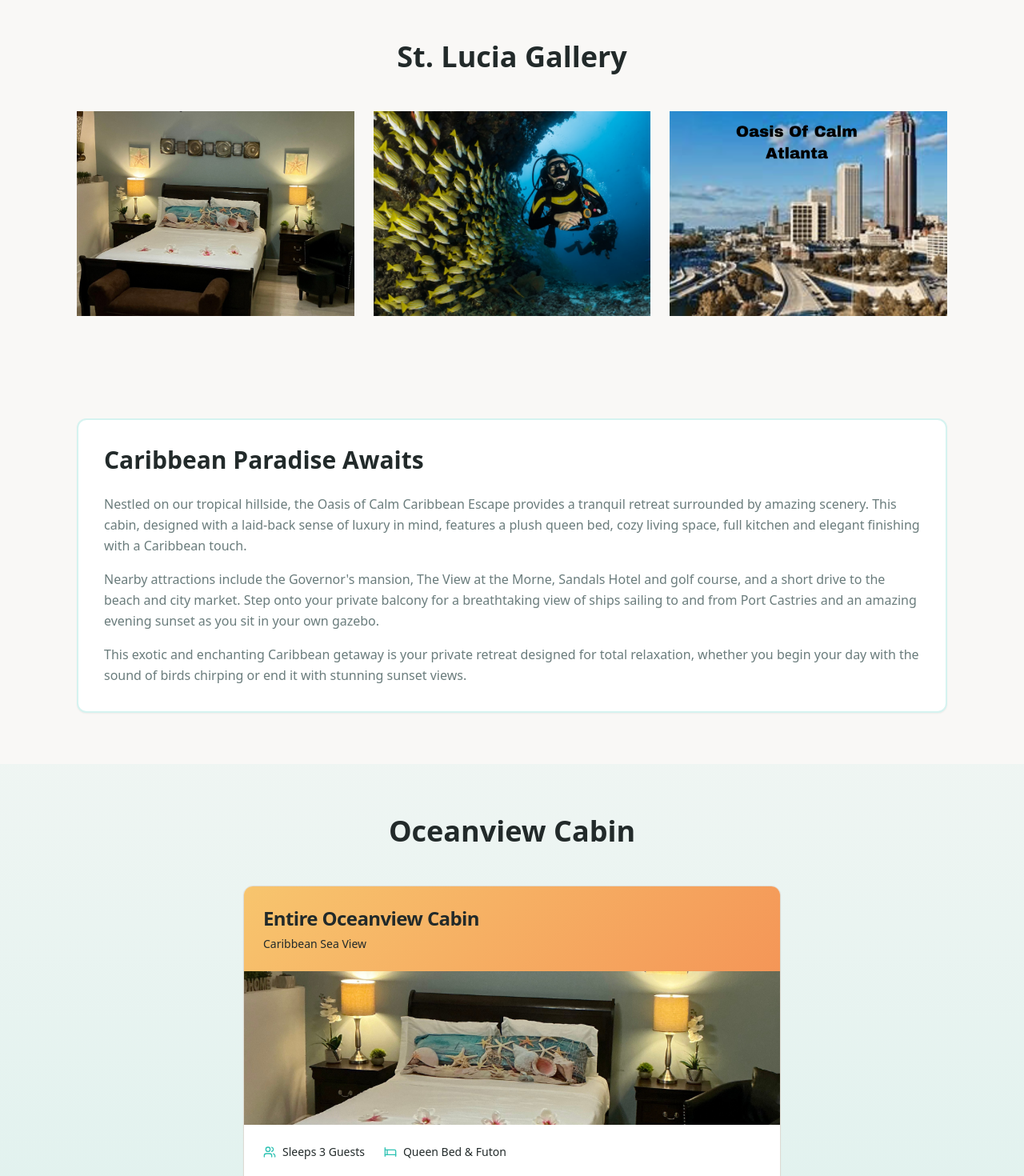
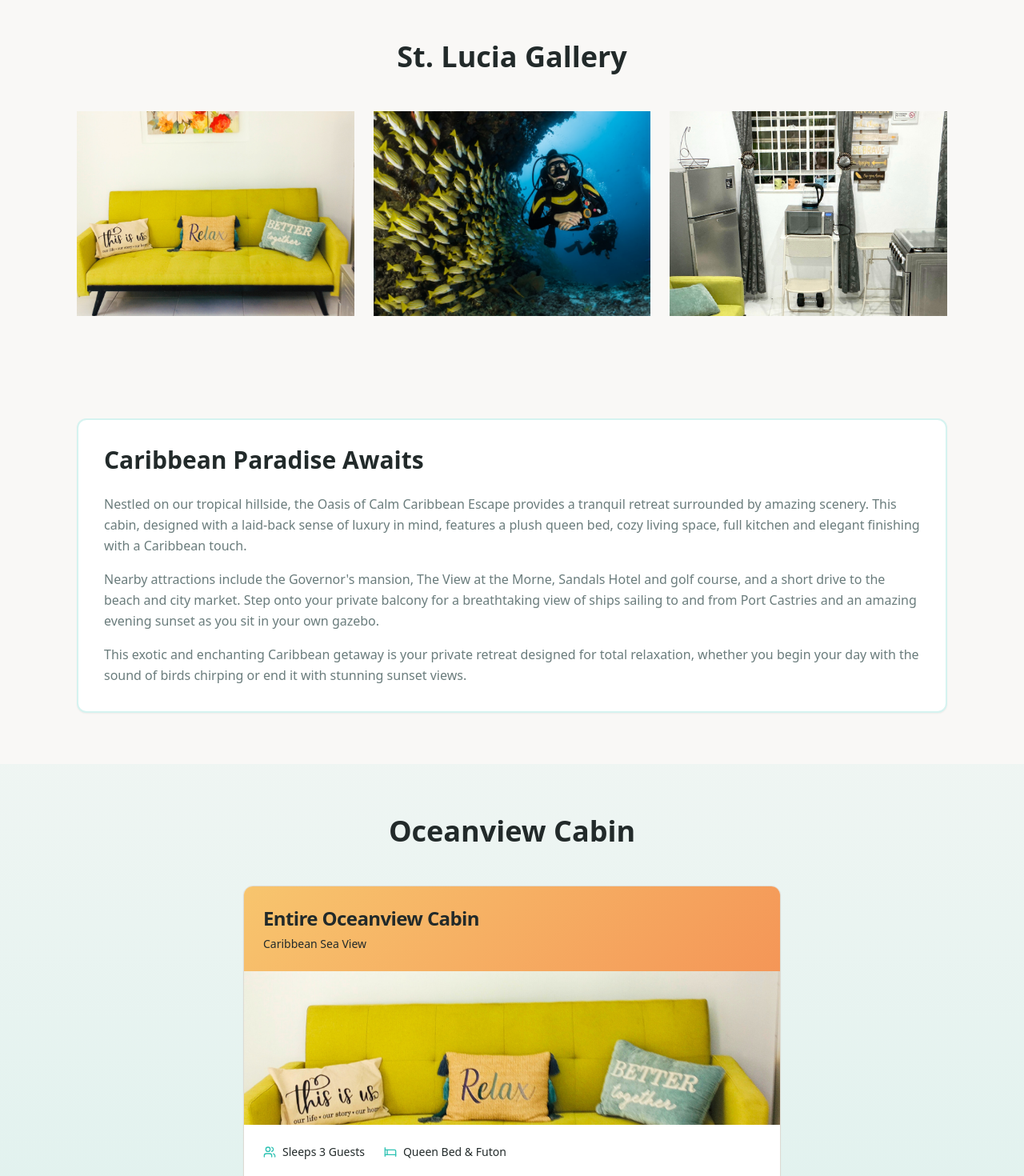
Before and after one commit to rehannn27/oasis-zenflow-integrator-main, a React (Vite) app: page /st-lucia in a window 1280 px wide. Shown: the part 460-1930 px from the top of the page at 80% size. Built offline with nearby package versions, Linux system fonts and the light colour scheme; no server answers; the HTML template or start-up script is replaced by a standard one.

Commit message:
Separate Atlanta and St. Lucia images correctly

```diff
--- a/src/pages/Atlanta.tsx
+++ b/src/pages/Atlanta.tsx
@@ -2,12 +2,20 @@ import { Link } from "react-router-dom";
 import { Button } from "@/components/ui/button";
 import { Card, CardContent, CardHeader, CardTitle } from "@/components/ui/card";
 import { MapPin, Users, Bed, Sparkles, Calendar } from "lucide-react";
-import BedroomImg from "../assets/Bedroom.png";
-import Bedroom2Img from "../assets/Bedroom (2).png";
-import LivingRoomImg from "../assets/Living Room.png";
-import CreeksideImg from "../assets/Creekside.png";
-import LoungeImg from "../assets/Lounge.png";
-import SwingImg from "../assets/Swing.png";
+
+// ATLANTA IMAGES (all remaining files)
+import Atlanta2 from "../assets/2.png";
+import Atlanta11 from "../assets/11.png";
+import Atlanta17 from "../assets/17.png";
+import AtlantaBedroom from "../assets/Bedroom.png";
+import AtlantaBedroom2 from "../assets/Bedroom (2).png";
+import AtlantaCreekside from "../assets/Creekside.png";
+import AtlantaEating from "../assets/Eating patio.png";
+import AtlantaEntrance from "../assets/Entrance To Bedroom.png";
+import AtlantaLounge from "../assets/Lounge.png";
+import AtlantaReception from "../assets/Reception.png";
+import AtlantaSPA from "../assets/SPA Services.png";
+import AtlantaSwing from "../assets/Swing.png";
 
 export default function Atlanta() {
   const accommodations = [
@@ -68,20 +76,20 @@ export default function Atlanta() {
           <h2 className="text-4xl font-bold mb-12 text-center">Atlanta Gallery</h2>
           <div className="grid grid-cols-1 md:grid-cols-3 gap-6">
             <img
-              src={BedroomImg}
+              src={AtlantaBedroom}
               alt="Atlanta Luxury Suite"
               className="w-full h-64 object-cover"
               loading="lazy"
             />
             <img
-              src={Bedroom2Img}
-              alt="Atlanta Basement Retreat"
+              src={AtlantaCreekside}
+              alt="Atlanta Creekside View"
               className="w-full h-64 object-cover"
               loading="lazy"
             />
             <img
-              src={LivingRoomImg}
-              alt="Atlanta Living Space"
+              src={AtlantaLounge}
+              alt="Atlanta Lounge"
               className="w-full h-64 object-cover"
               loading="lazy"
             />
@@ -129,7 +137,7 @@ export default function Atlanta() {
                 </CardHeader>
                 <div className="relative h-48 bg-muted">
                   <img
-                    src={index === 0 ? BedroomImg : Bedroom2Img}
+                    src={index === 0 ? AtlantaBedroom : AtlantaBedroom2}
                     alt={`${room.title} bed and amenities`}
                     className="h-full w-full object-cover"
                     loading="lazy"
@@ -199,7 +207,7 @@ export default function Atlanta() {
             <Card className="overflow-hidden hover:shadow-[var(--shadow-soft)] transition-[var(--transition-smooth)]">
               <div className="relative h-48 bg-muted">
                 <img
-                  src={CreeksideImg}
+                  src={AtlantaCreekside}
                   alt="Stone Mountain Park"
                   className="h-full w-full object-cover"
                   loading="lazy"
@@ -213,7 +221,7 @@ export default function Atlanta() {
             <Card className="overflow-hidden hover:shadow-[var(--shadow-soft)] transition-[var(--transition-smooth)]">
               <div className="relative h-48 bg-muted">
                 <img
-                  src={LoungeImg}
+                  src={AtlantaSPA}
                   alt="Atlanta Botanical Garden"
                   className="h-full w-full object-cover"
                   loading="lazy"
@@ -227,7 +235,7 @@ export default function Atlanta() {
             <Card className="overflow-hidden hover:shadow-[var(--shadow-soft)] transition-[var(--transition-smooth)]">
               <div className="relative h-48 bg-muted">
                 <img
-                  src={SwingImg}
+                  src={AtlantaSwing}
                   alt="Centennial Olympic Park"
                   className="h-full w-full object-cover"
                   loading="lazy"
--- a/src/pages/StLucia.tsx
+++ b/src/pages/StLucia.tsx
@@ -2,10 +2,14 @@ import { Link } from "react-router-dom";
 import { Button } from "@/components/ui/button";
 import { Card, CardContent, CardHeader, CardTitle } from "@/components/ui/card";
 import { MapPin, Users, Bed, Sparkles, Calendar, Palmtree } from "lucide-react";
-import BedroomImg from "../assets/Bedroom.png";
+
+// ST. LUCIA IMAGES
+import StLucia1 from "../assets/1.png";
+import StLuciaSPATreatment from "../assets/SPA treatment.png";
+import StLuciaLivingRoom from "../assets/Living Room.png";
+import StLuciaKitchen from "../assets/Kitchen & Dining Room.png";
+import StLuciaBathroom from "../assets/Bathroom.png";
 import PitonsImg from "../assets/stlucia-pitons.jpg";
-import SceneryImg from "../assets/2.png";
-import SpringsImg from "../assets/17.png";
 
 export default function StLucia() {
   const amenities = [
@@ -57,8 +61,8 @@ export default function StLucia() {
           <h2 className="text-4xl font-bold mb-12 text-center">St. Lucia Gallery</h2>
           <div className="grid grid-cols-1 md:grid-cols-3 gap-6">
             <img
-              src={BedroomImg}
-              alt="St. Lucia Cabin Bed"
+              src={StLuciaLivingRoom}
+              alt="St. Lucia Living Room"
               className="w-full h-64 object-cover"
               loading="lazy"
             />
@@ -69,8 +73,8 @@ export default function StLucia() {
               loading="lazy"
             />
             <img
-              src={SceneryImg}
-              alt="Marigot Bay"
+              src={StLuciaKitchen}
+              alt="St. Lucia Kitchen"
               className="w-full h-64 object-cover"
               loading="lazy"
             />
@@ -120,8 +124,8 @@ export default function StLucia() {
               </CardHeader>
               <div className="relative h-48 bg-muted">
                 <img
-                  src={BedroomImg}
-                  alt="St. Lucia cabin bed and amenities"
+                  src={StLuciaLivingRoom}
+                  alt="St. Lucia cabin living room"
                   className="h-full w-full object-cover"
                   loading="lazy"
                 />
@@ -225,7 +229,7 @@ export default function StLucia() {
             <Card className="overflow-hidden hover:shadow-[var(--shadow-soft)] transition-[var(--transition-smooth)]">
               <div className="relative h-48 bg-muted">
                 <img
-                  src={SpringsImg}
+                  src={StLucia1}
                   alt="Sulphur Springs"
                   className="h-full w-full object-cover"
                   loading="lazy"
@@ -239,7 +243,7 @@ export default function StLucia() {
             <Card className="overflow-hidden hover:shadow-[var(--shadow-soft)] transition-[var(--transition-smooth)]">
               <div className="relative h-48 bg-muted">
                 <img
-                  src={SceneryImg}
+                  src={StLuciaSPATreatment}
                   alt="Marigot Bay"
                   className="h-full w-full object-cover"
                   loading="lazy"
```
